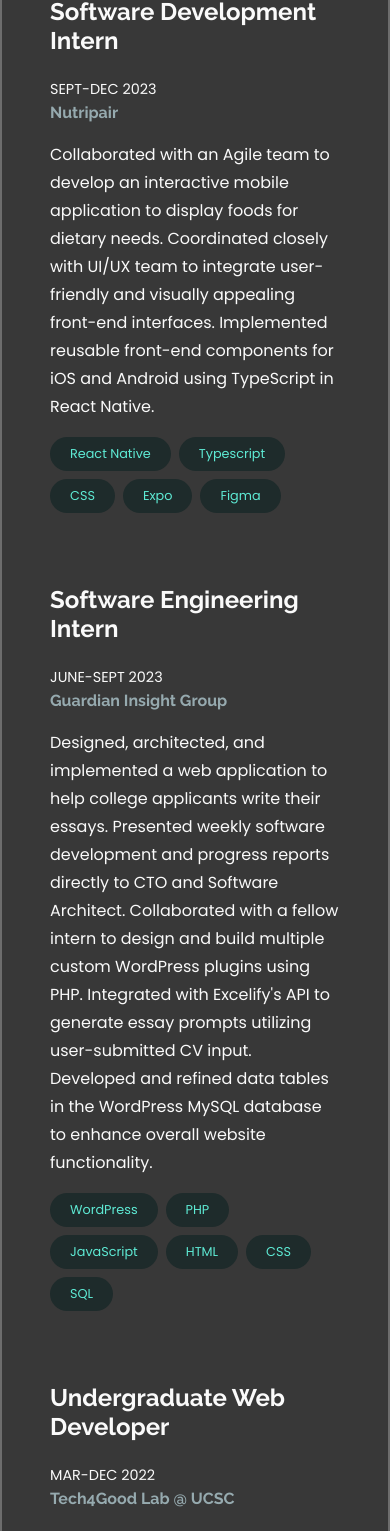
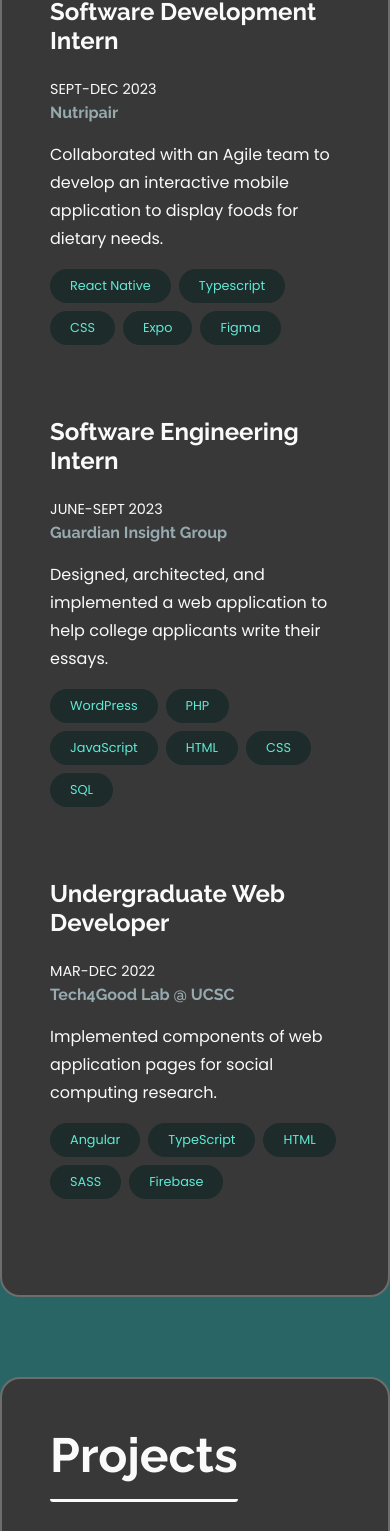
Before and after one commit to goyeet/goyeet.github.io, a React (Create React App) app: page / in a window 390 px wide. Shown: the part 2570-4101 px from the top of the page. Built offline with nearby package versions, Linux system fonts and the light colour scheme.

Commit message:
media query changes

```diff
--- a/src/App.css
+++ b/src/App.css
@@ -6,6 +6,8 @@
   --teal: rgb(94 234 212);
   --hover-color: #85dcdb;
   --white: #fafafa;
+  --desktop: 768px;
+  --mobile: 500px;
 }
 
 html {
@@ -22,7 +24,7 @@
 .App {
   font-family: "Poppins", sans-serif;
   margin: auto;
-  max-width: 768px;
+  max-width: var(--desktop);
 }
 
 h1 {
--- a/src/components/AboutMe/AboutMe.css
+++ b/src/components/AboutMe/AboutMe.css
@@ -10,7 +10,7 @@
   border-radius: 15px;
 }
 
-@media (max-width: 800px) {
+@media (max-width: 500px) {
   .about-container {
     flex-direction: column;
   }
--- a/src/components/Experience/Experience.js
+++ b/src/components/Experience/Experience.js
@@ -16,7 +16,7 @@
     company: "Nutripair",
     date: "SEPT-DEC 2023",
     description:
-      "Collaborated with an Agile team to develop an interactive mobile application to display foods for dietary needs. Coordinated closely with UI/UX team to integrate user-friendly and visually appealing front-end interfaces. Implemented reusable front-end components for iOS and Android using TypeScript in React Native.",
+      "Collaborated with an Agile team to develop an interactive mobile application to display foods for dietary needs.",
     technologies: ["React Native", "Typescript", "CSS", "Expo", "Figma"],
   },
   {
@@ -25,7 +25,7 @@
     company: "Guardian Insight Group",
     date: "JUNE-SEPT 2023",
     description:
-      "Designed, architected, and implemented a web application to help college applicants write their essays. Presented weekly software development and progress reports directly to CTO and Software Architect. Collaborated with a fellow intern to design and build multiple custom WordPress plugins using PHP. Integrated with Excelify's API to generate essay prompts utilizing user-submitted CV input. Developed and refined data tables in the WordPress MySQL database to enhance overall website functionality.",
+      "Designed, architected, and implemented a web application to help college applicants write their essays.",
     technologies: ["WordPress", "PHP", "JavaScript", "HTML", "CSS", "SQL"],
   },
   {
@@ -34,7 +34,7 @@
     company: "Tech4Good Lab @ UCSC",
     date: "MAR-DEC 2022",
     description:
-      "Collaborated within teams of 5-8 members to craft web application pages for social computing research. Implemented 10+ front-end components on an Angular-Firebase framework using HTML, Sass, and TypeScript. Actively engaged in team scrum meetings, fostering alignment and progress to collectively achieve our lab's goals. Optimized and refactored legacy code resulting in increased performance and code quality.",
+      "Implemented components of web application pages for social computing research.",
     technologies: ["Angular", "TypeScript", "HTML", "SASS", "Firebase"],
   },
 ];
--- a/src/components/ExperienceCard/ExperienceCard.css
+++ b/src/components/ExperienceCard/ExperienceCard.css
@@ -8,7 +8,7 @@
   justify-content: space-between;
 }
 
-@media (max-width: 800px) {
+@media (max-width: 768px) {
   .title-date-group {
     flex-direction: column;
     align-items: start;
--- a/src/components/Hero/Hero.css
+++ b/src/components/Hero/Hero.css
@@ -27,7 +27,7 @@
   text-align: center;
 }
 
-@media (max-width: 800px) {
+@media (max-width: 768px) {
   .title {
     font-size: 4rem;
   }
--- a/src/components/Navbar/Navbar.css
+++ b/src/components/Navbar/Navbar.css
@@ -12,6 +12,12 @@
   border-radius: 0px 0px 20px 20px;
   border: solid 2px var(--light-gray);
   border-top: none;
+}
+
+@media (max-width: 768px) {
+  .navbar {
+    width: 80%;
+  }
 }
 
 .navLink {
--- a/src/components/ProjectCard/ProjectCard.css
+++ b/src/components/ProjectCard/ProjectCard.css
@@ -18,7 +18,7 @@
   height: 16rem;
 }
 
-@media (max-width: 650px) {
+@media (max-width: 768px) {
   .project-card {
     width: 90%;
     height: 12rem;
--- a/src/components/Projects/Projects.css
+++ b/src/components/Projects/Projects.css
@@ -4,13 +4,13 @@
   gap: 16px 16px;
 }
 
-@media (max-width: 650px) {
+@media (max-width: 768px) {
   .project-grid {
     grid-template-columns: repeat(2, 1fr);
   }
 }
 
-@media (max-width: 333px) {
+@media (max-width: 500px) {
   .project-grid {
     grid-template-columns: 1fr;
   }
```
